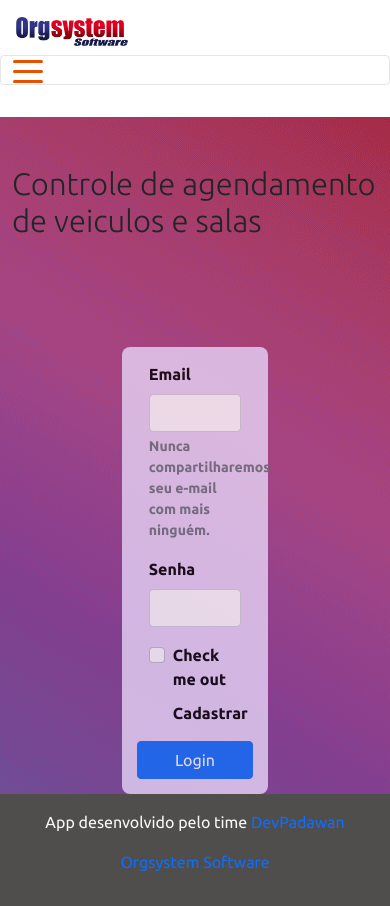
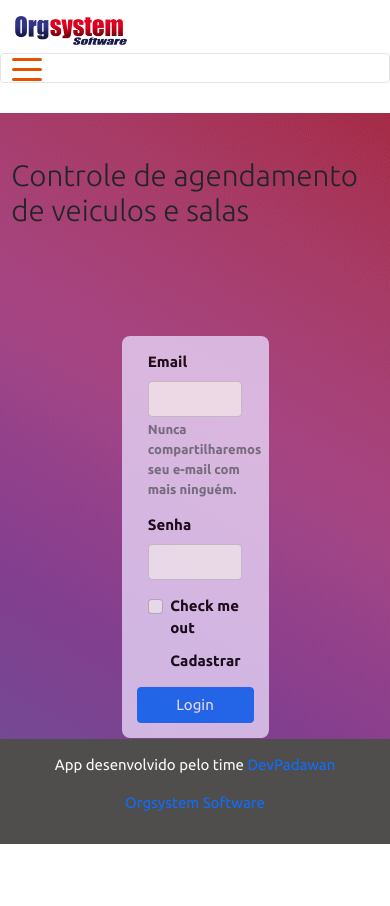
Before and after one commit to diegohfcelestino/org-reserva, a React (Create React App) app in the folder frontend/: page / in a window 390 px wide. After the commit the page ends 844 px from the top, so only its background shows below. Built offline with nearby package versions, Linux system fonts and the light colour scheme.

Commit message:
atualização do navbar

```diff
--- a/frontend/src/assets/css/styles.css
+++ b/frontend/src/assets/css/styles.css
@@ -3,6 +3,24 @@
 :root {
     --color-primary: #428ee6;
     --color-secondary: #504d4d;
+}
+
+@media (max-width: 1366px) {
+    html {
+      font-size: 80%;
+    }
+  }
+
+@media (max-width: 1080px) {
+    html {
+        font-size: 93.75%;
+    }
+}
+
+@media (max-width: 720) {
+    html {
+        font-size: 87.5%;
+    }
 }
 
 
```
